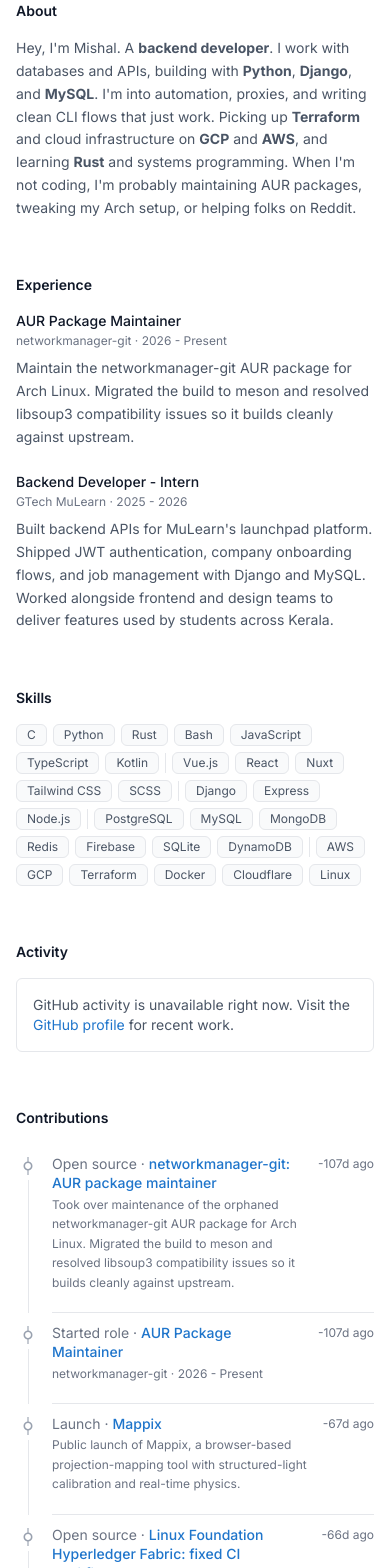
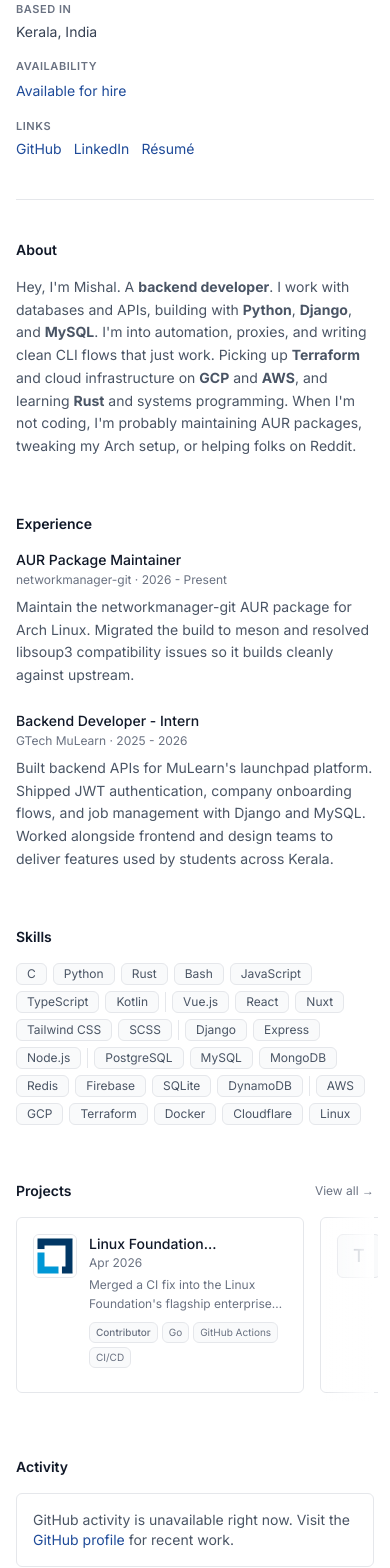
Before and after one commit to mishalshanavas/my-portfolio, a Next.js app: page / in a window 390 px wide. Shown: the part 432-2000 px from the top of the page. Built offline with nearby package versions, Linux system fonts and the light colour scheme.

Commit message:
Update: enhance UI colors for better visual consistency and accessibility across components

```diff
--- a/app/components/caption.tsx
+++ b/app/components/caption.tsx
@@ -5,7 +5,7 @@
   return (
     <span className="block w-full text-xs my-3 text-gray-600 dark:text-gray-400 text-center leading-normal">
       <Balancer>
-        <span className="[&>a]:text-black [&>a]:dark:text-white [&>a]:hover:text-gray-600 [&>a]:dark:hover:text-gray-400">{children}</span>
+        <span className="[&>a]:text-gray-900 [&>a]:dark:text-gray-100 [&>a]:hover:text-[color:var(--accent)]">{children}</span>
       </Balancer>
     </span>
   );
--- a/app/components/footer.tsx
+++ b/app/components/footer.tsx
@@ -21,7 +21,7 @@
       rel="noopener noreferrer"
       title={title}
       aria-label={title}
-      className="p-2.5 -m-2.5 text-gray-500 dark:text-gray-400 hover:text-gray-700 dark:hover:text-gray-300 transition-colors duration-150 rounded"
+      className="p-2.5 -m-2.5 text-gray-500 dark:text-gray-400 hover:text-[color:var(--accent)] transition-colors duration-150 rounded"
     >
       <Icon />
     </a>
@@ -47,7 +47,7 @@
         <small className="text-gray-500 dark:text-gray-400 text-sm font-normal">
           <time>© {YEAR}</time>{" "}
           <Link
-            className="hover:text-gray-700 dark:hover:text-gray-300 transition-colors duration-150"
+            className="hover:text-[color:var(--accent)] transition-colors duration-150"
             href="/"
           >
             {metaData.title}
--- a/app/components/nav.tsx
+++ b/app/components/nav.tsx
@@ -42,7 +42,7 @@
         {/* Logo */}
         <Link
           href="/"
-          className="text-lg font-semibold text-gray-900 dark:text-gray-100 hover:text-gray-600 dark:hover:text-gray-400 transition-colors duration-150"
+          className="text-lg font-semibold text-gray-900 dark:text-gray-100 hover:text-[color:var(--accent)] transition-colors duration-150"
         >
           {metaData.title}
         </Link>
@@ -59,7 +59,7 @@
                   text-sm font-normal transition-colors duration-150 rounded-sm
                   ${
                     isActive
-                      ? "text-gray-900 dark:text-gray-100"
+                      ? "text-[color:var(--accent)]"
                       : "text-gray-500 dark:text-gray-400 hover:text-gray-700 dark:hover:text-gray-300"
                   }
                 `}
@@ -128,7 +128,7 @@
                     block px-3 py-2 rounded-md text-sm font-normal transition-colors duration-150
                     ${
                       isActive
-                        ? "text-gray-900 dark:text-gray-100 bg-gray-50 dark:bg-gray-900"
+                        ? "text-[color:var(--accent)] bg-gray-50 dark:bg-gray-900"
                         : "text-gray-500 dark:text-gray-400 hover:text-gray-700 dark:hover:text-gray-300 hover:bg-gray-50 dark:hover:bg-gray-900"
                     }
                   `}
--- a/app/error.tsx
+++ b/app/error.tsx
@@ -15,7 +15,7 @@
 
   return (
     <section className="flex flex-col items-center justify-center min-h-[50vh] text-center">
-      <h1 className="font-light text-2xl mb-4 text-black dark:text-white">
+      <h1 className="font-light text-2xl mb-4 text-gray-900 dark:text-gray-100">
         Something went wrong
       </h1>
       <p className="mb-8 text-gray-600 dark:text-gray-400">
@@ -23,7 +23,7 @@
       </p>
       <button
         onClick={reset}
-        className="px-4 py-2 text-sm bg-black dark:bg-white text-white dark:text-black rounded hover:bg-gray-800 dark:hover:bg-gray-200 transition-colors duration-200 focus:outline-none focus:ring-2 focus:ring-gray-400 dark:focus:ring-gray-600"
+        className="px-4 py-2 text-sm bg-gray-900 dark:bg-gray-100 text-gray-50 dark:text-gray-950 rounded hover:bg-gray-800 dark:hover:bg-gray-200 transition-colors duration-200 focus:outline-none focus:ring-2 focus:ring-gray-400 dark:focus:ring-gray-600"
       >
         Try again
       </button>
--- a/app/globals.css
+++ b/app/globals.css
@@ -6,12 +6,12 @@
 
 /* Enhanced selection colors for monochrome theme */
 ::selection {
-  background-color: #000000;
+  background-color: var(--accent);
   color: #ffffff;
 }
 
 .dark ::selection {
-  background-color: #ffffff;
+  background-color: var(--accent);
   color: #000000;
 }
 
@@ -26,15 +26,15 @@
   --sh-jsxliterals: #116329;
   --sh-property: #953800;
   --sh-entity: #8250df;
-  /* Chart scale – high-contrast blue, aligned with the site accent */
-  --chart-0: #e9edf1;
-  --chart-1: #bfdbfe;
-  --chart-2: #60a5fa;
-  --chart-3: #2563eb;
-  --chart-4: #1e40af;
+  /* Chart scale – balanced navy, aligned with the site accent */
+  --chart-0: #e5e7eb;
+  --chart-1: #c9daf0;
+  --chart-2: #8eadd4;
+  --chart-3: #4f78b5;
+  --chart-4: #1f4b99;
   /* Accent – used only for interaction */
-  --accent: #1f75cb;
-  --accent-hover: #1559a0;
+  --accent: #1f4b99;
+  --accent-hover: #173b78;
 }
 
 /* Dark theme colors - adjusted for better monochrome */
@@ -49,15 +49,15 @@
   --sh-jsxliterals: #7ee787;
   --sh-property: #ffa657;
   --sh-entity: #d2a8ff;
-  /* Chart scale – high-contrast blue, aligned with the site accent */
-  --chart-0: #161b22;
-  --chart-1: #172554;
-  --chart-2: #1e40af;
-  --chart-3: #2563eb;
-  --chart-4: #60a5fa;
+  /* Chart scale – balanced navy, aligned with the site accent */
+  --chart-0: #1f2937;
+  --chart-1: #162f52;
+  --chart-2: #245488;
+  --chart-3: #4e7fc0;
+  --chart-4: #8ab4f8;
   /* Accent – used only for interaction */
-  --accent: #5fa3e3;
-  --accent-hover: #7ab8f0;
+  --accent: #8ab4f8;
+  --accent-hover: #b8d2ff;
 }
 
 html {
@@ -222,13 +222,13 @@
 textarea:focus {
   @apply outline-none;
   border-color: var(--accent);
-  box-shadow: 0 0 0 3px rgba(31, 117, 203, 0.15);
+  box-shadow: 0 0 0 3px color-mix(in srgb, var(--accent) 24%, transparent);
 }
 
 .dark input[type="text"]:focus,
 .dark input[type="email"]:focus,
 .dark textarea:focus {
-  box-shadow: 0 0 0 3px rgba(95, 163, 227, 0.2);
+  box-shadow: 0 0 0 3px color-mix(in srgb, var(--accent) 32%, transparent);
 }
 
 /* Pajamas buttons – minimal */
@@ -238,7 +238,7 @@
 
 button:focus-visible {
   @apply outline-none;
-  box-shadow: 0 0 0 3px rgba(31, 117, 203, 0.35);
+  box-shadow: 0 0 0 3px color-mix(in srgb, var(--accent) 36%, transparent);
 }
 
 .prose .tweet a {
--- a/app/layout.tsx
+++ b/app/layout.tsx
@@ -102,7 +102,7 @@
             {/* Skip to main content for accessibility */}
             <a
               href="#main-content"
-              className="sr-only focus:not-sr-only focus:absolute focus:top-4 focus:left-4 bg-black text-white px-4 py-2 rounded z-50"
+              className="sr-only focus:not-sr-only focus:absolute focus:top-4 focus:left-4 bg-gray-900 text-gray-50 px-4 py-2 rounded z-50"
             >
               Skip to main content
             </a>
--- a/app/not-found.tsx
+++ b/app/not-found.tsx
@@ -10,7 +10,7 @@
 export default function NotFound() {
   return (
     <section className="flex flex-col items-center justify-center min-h-[50vh] text-center">
-      <h1 className="font-light text-2xl mb-4 text-black dark:text-white">
+      <h1 className="font-light text-2xl mb-4 text-gray-900 dark:text-gray-100">
         404 - Page not found
       </h1>
       <p className="mb-8 text-gray-600 dark:text-gray-400">
@@ -19,13 +19,13 @@
       <div className="flex gap-4">
         <Link
           href="/"
-          className="px-4 py-2 text-sm bg-black dark:bg-white text-white dark:text-black rounded hover:bg-gray-800 dark:hover:bg-gray-200 transition-colors duration-200 focus:outline-none focus:ring-2 focus:ring-gray-400 dark:focus:ring-gray-600"
+          className="px-4 py-2 text-sm bg-gray-900 dark:bg-gray-100 text-gray-50 dark:text-gray-950 rounded hover:bg-gray-800 dark:hover:bg-gray-200 transition-colors duration-200 focus:outline-none focus:ring-2 focus:ring-gray-400 dark:focus:ring-gray-600"
         >
           Go Home
         </Link>
         <Link
           href="/blog"
-          className="px-4 py-2 text-sm border border-gray-200 dark:border-gray-800 text-black dark:text-white rounded hover:bg-gray-50 dark:hover:bg-gray-900 transition-colors duration-200 focus:outline-none focus:ring-2 focus:ring-gray-400 dark:focus:ring-gray-600"
+          className="px-4 py-2 text-sm border border-gray-200 dark:border-gray-800 text-gray-900 dark:text-gray-100 rounded hover:bg-gray-50 dark:hover:bg-gray-900 transition-colors duration-200 focus:outline-none focus:ring-2 focus:ring-gray-400 dark:focus:ring-gray-600"
         >
           View Blog
         </Link>
--- a/app/og/route.tsx
+++ b/app/og/route.tsx
@@ -11,7 +11,7 @@
     (
       <div
         style={{
-          background: "#ffffff",
+          background: "#f7faff",
           color: "#111827",
           display: "flex",
           flexDirection: "column",
--- a/app/page.tsx
+++ b/app/page.tsx
@@ -110,6 +110,58 @@
           </nav>
         </section>
 
+        {/* Compact profile details for mobile */}
+        <section className="grid grid-cols-1 sm:grid-cols-3 gap-4 pb-10 mb-10 border-b border-gray-200 dark:border-gray-800 lg:hidden">
+          <div>
+            <p className="text-[11px] font-semibold uppercase tracking-wider text-gray-500 dark:text-gray-400 mb-1">
+              Based in
+            </p>
+            <p className="text-sm text-gray-700 dark:text-gray-300">{profileMeta.location}</p>
+          </div>
+          <div>
+            <p className="text-[11px] font-semibold uppercase tracking-wider text-gray-500 dark:text-gray-400 mb-1">
+              Availability
+            </p>
+            <a
+              href={socialLinks.email}
+              className="text-sm text-[color:var(--accent)] hover:text-[color:var(--accent-hover)] transition-colors duration-150"
+            >
+              Available for hire
+            </a>
+          </div>
+          <div>
+            <p className="text-[11px] font-semibold uppercase tracking-wider text-gray-500 dark:text-gray-400 mb-1">
+              Links
+            </p>
+            <div className="flex flex-wrap gap-x-3 gap-y-1 text-sm">
+              <a
+                href={socialLinks.github}
+                target="_blank"
+                rel="noopener noreferrer"
+                className="text-[color:var(--accent)] hover:text-[color:var(--accent-hover)] transition-colors duration-150"
+              >
+                GitHub
+              </a>
+              <a
+                href={socialLinks.linkedin}
+                target="_blank"
+                rel="noopener noreferrer"
+                className="text-[color:var(--accent)] hover:text-[color:var(--accent-hover)] transition-colors duration-150"
+              >
+                LinkedIn
+              </a>
+              <a
+                href={hero.resumeUrl}
+                target="_blank"
+                rel="noopener noreferrer"
+                className="text-[color:var(--accent)] hover:text-[color:var(--accent-hover)] transition-colors duration-150"
+              >
+                Résumé
+              </a>
+            </div>
+          </div>
+        </section>
+
 
 
         {/* ── TWO-COLUMN BODY ─────────────────────────────────────────────── */}
@@ -180,24 +232,6 @@
               </div>
             </section>
 
-            {/* Activity Chart */}
-            <section>
-              <h2 className="text-sm font-semibold text-gray-900 dark:text-gray-100 mb-4">
-                Activity
-              </h2>
-              <Suspense fallback={<div className="border border-gray-200 dark:border-gray-700 rounded-md p-4 h-32 animate-pulse bg-gray-50 dark:bg-gray-900" />}>
-                <ContributionSection />
-              </Suspense>
-            </section>
-
-            {/* Contributions Timeline */}
-            <section>
-              <h2 className="text-sm font-semibold text-gray-900 dark:text-gray-100 mb-4">
-                Contributions
-              </h2>
-              <ActivityTimeline events={timelineEvents} />
-            </section>
-
             {/* Projects */}
             <section>
               <div className="flex items-center justify-between mb-4">
@@ -227,10 +261,28 @@
                 </Link>
               </HorizontalScroll>
             </section>
+
+            {/* Activity Chart */}
+            <section>
+              <h2 className="text-sm font-semibold text-gray-900 dark:text-gray-100 mb-4">
+                Activity
+              </h2>
+              <Suspense fallback={<div className="border border-gray-200 dark:border-gray-700 rounded-md p-4 h-32 animate-pulse bg-gray-50 dark:bg-gray-900" />}>
+                <ContributionSection />
+              </Suspense>
+            </section>
+
+            {/* Contributions Timeline */}
+            <section>
+              <h2 className="text-sm font-semibold text-gray-900 dark:text-gray-100 mb-4">
+                Contributions
+              </h2>
+              <ActivityTimeline events={timelineEvents} />
+            </section>
           </div>
 
           {/* ── RIGHT SIDEBAR ──────────────────────────────────── */}
-          <aside className="lg:sticky lg:top-8 space-y-6">
+          <aside className="hidden lg:block lg:sticky lg:top-8 space-y-6">
 
             {/* Info */}
             <div>
```
